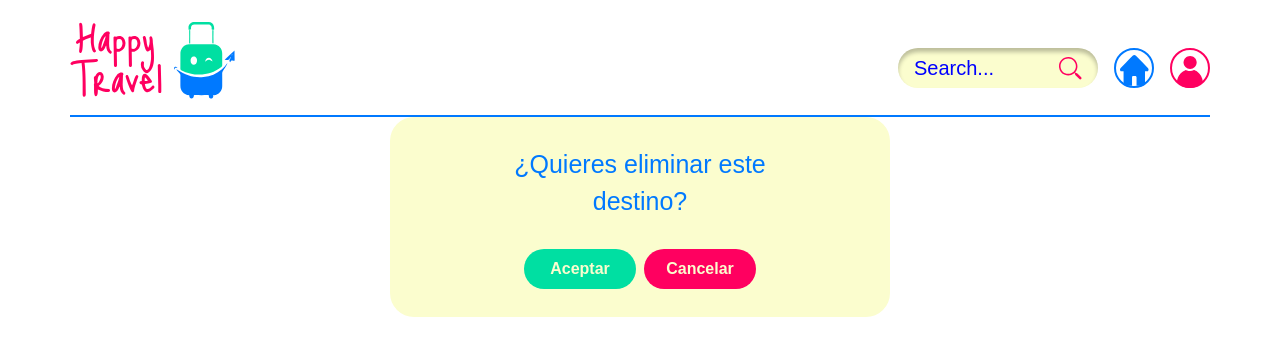
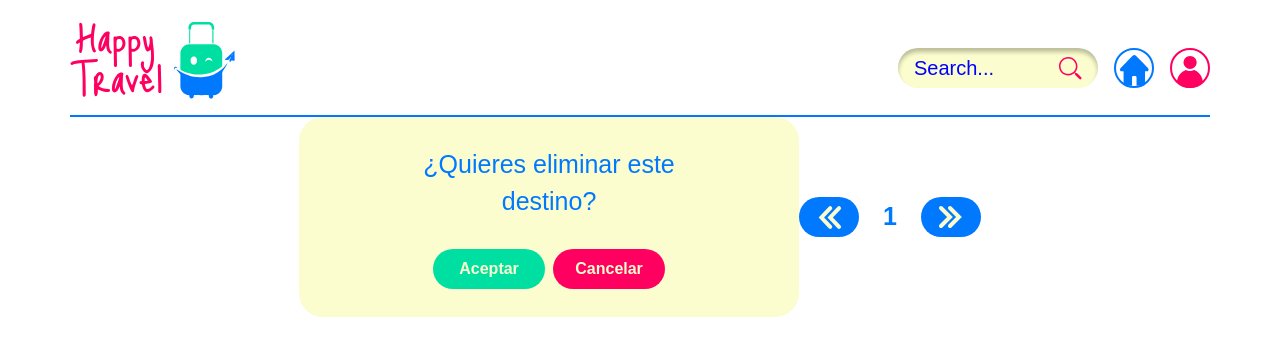
Before and after one commit to vicki-robertson/dreamscape-front, a Next.js app: page /ui-pages/ui-home in a window 1280 px wide. Shown: the top 356 px of the page. Built offline with nearby package versions, Linux system fonts and the light colour scheme; a web font is replaced by a local one.

Commit message:
pagination buttons added, without logic to change page

```diff
--- /dev/null
+++ b/src/app/components/ui/PaginationButtons.jsx
@@ -0,0 +1,28 @@
+import React from 'react'
+import prevButton from '../../../../public/assets/icons/Previous-button.svg';
+import nextButton from '../../../../public/assets/icons/Next-button.svg';
+import Image from 'next/image';
+
+export default function PaginationButtons() {
+  return (
+    <div className='flex flex-row gap-6 items-center'>
+        <a>
+            <Image
+                src={prevButton}
+                alt="previous page"
+                height={40}
+                width={60}
+            />
+        </a>
+        <p className='text-m text-blue font-bold'>1</p>
+        <a>
+            <Image
+                src={nextButton}
+                alt="next page"
+                height={40}
+                width={60}
+            />
+        </a>
+    </div>
+  )
+}
--- a/src/app/ui-pages/ui-home/page.jsx
+++ b/src/app/ui-pages/ui-home/page.jsx
@@ -1,6 +1,7 @@
 import NavbarMobile from "@/app/components/Header/NavbarMobile";
 import Header from "@/app/components/Header/Header";
 import Modal from "@/app/components/ui/Modal";
+import PaginationButtons from "@/app/components/ui/PaginationButtons";
 
 export default function Home() {
     return (
@@ -9,6 +10,7 @@ export default function Home() {
             <NavbarMobile />
             <div className="flex flex-row justify-center">
                 <Modal/>
+                <PaginationButtons/>
             </div>
         </>
     )
```
Also changed, not shown: public/assets/icons/Next-button.svg (added), public/assets/icons/Previous-button.svg (added).
